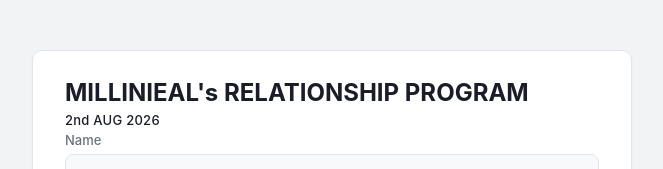
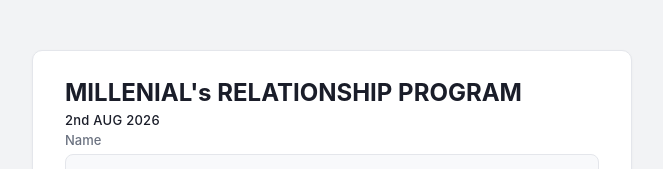
Before and after one commit to Gopinathanssw/NameCollector, a React (Vite) app: page / in a window 1280 px wide. Shown: the top 169 px of the page, without its empty margins (308-971 px from the left). Built offline with nearby package versions, Linux system fonts and the light colour scheme; no server answers; the database is empty.

Commit message:
changed the spelling

```diff
--- a/src/components/NameForm.jsx
+++ b/src/components/NameForm.jsx
@@ -2,7 +2,7 @@ import { useState } from "react";
 import supabase from "../services/supabase";
 
 const CLUBS = [
-  { value: "millinieal", label: "MILLINIEAL" },
+  { value: "millenial", label: "MILLENIAL" },
   { value: "genx", label: "GENX" },
   { value: "lambo", label: "LAMBO" },
   { value: "mooning", label: "MOONING" },
@@ -69,11 +69,9 @@ function NameForm({ fetchNames }) {
     setLoading(false);
 
     if (error) {
-      if (error.code === "23505") {
-        showToast("This username is already registered.");
-      } else {
-        showToast("Unable to submit your registration.");
-      }
+      console.error("Supabase error:", error);
+
+      showToast(error.message || "Unable to submit your registration.");
 
       return;
     }
@@ -107,7 +105,7 @@ function NameForm({ fetchNames }) {
         </div>
       )}
 
-      <h1 className="form-title">MILLINIEAL's RELATIONSHIP PROGRAM</h1>
+      <h1 className="form-title">MILLENIAL's RELATIONSHIP PROGRAM</h1>
 
       <p className="form-date">2nd AUG 2026</p>
 
```
